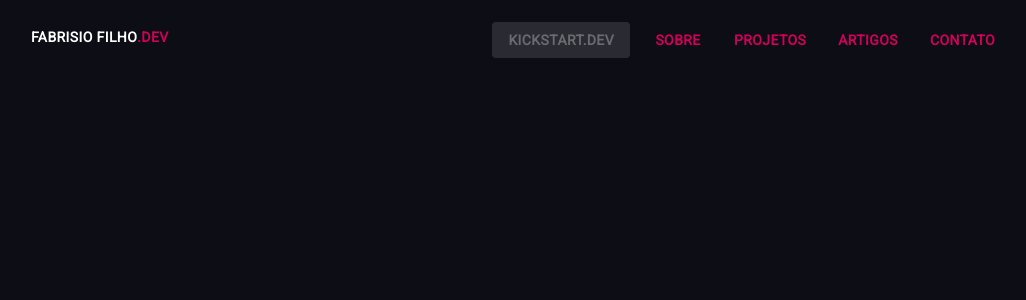
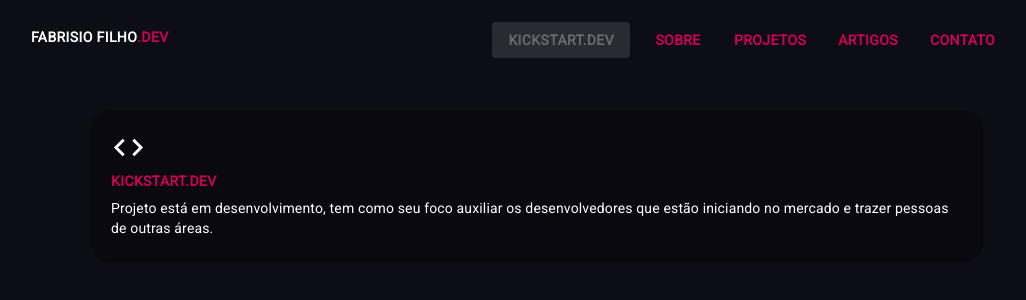
Before and after one commit to fabrisiofilho/Portifolio-React, a React (Vite) app: page /course in a window 1280 px wide. Shown: the top 300 px of the page, without its empty margins (123-1149 px from the left). Built offline with nearby package versions, Linux system fonts and the light colour scheme.

Commit message:
28/01/23 - Alterações e melhorias no layout do kickstart.dev

```diff
--- a/src/pages/course/course.tsx
+++ b/src/pages/course/course.tsx
@@ -1,5 +1,6 @@
-import { Container } from "@mui/material";
+import { Box, Container, Typography } from "@mui/material";
 import { AnimatePresence, motion } from "framer-motion";
+import CodeIcon from '@mui/icons-material/Code';
 
 interface CourseProps {
 
@@ -18,6 +19,43 @@ export function Course ({}: CourseProps) {
                 <Container
                 sx={{padding: '30px'}}
                 maxWidth="md">
+                    <Box
+                        sx={{
+                            borderRadius: '20px',
+                            background: '#09090F',
+                            width: '100%',
+                            padding: '20px',
+                            marginBottom: '10px'
+                        }}
+                    >
+                        <CodeIcon
+                            sx={{
+                                color: 'white'
+                            }}
+                            fontSize="large"
+                        >
+                        </CodeIcon>
+                        <Typography
+                            sx={{
+                                color: '#D30059',
+                                fontWeight: 'bold'
+                            }}
+                            variant="button"
+                            display="block"
+                            gutterBottom>
+                            Kickstart.dev
+                        </Typography>
+                        <Typography
+                            sx={{
+                                color: 'white',
+                                fontWeight: '400'
+                            }}
+                            variant="body2"
+                            display="block"
+                            gutterBottom>
+                                Projeto está em desenvolvimento, tem como seu foco auxiliar os desenvolvedores que estão iniciando no mercado e trazer pessoas de outras áreas.
+                        </Typography>
+                    </Box>
                 </Container>
             </motion.div>
         </AnimatePresence>
```
